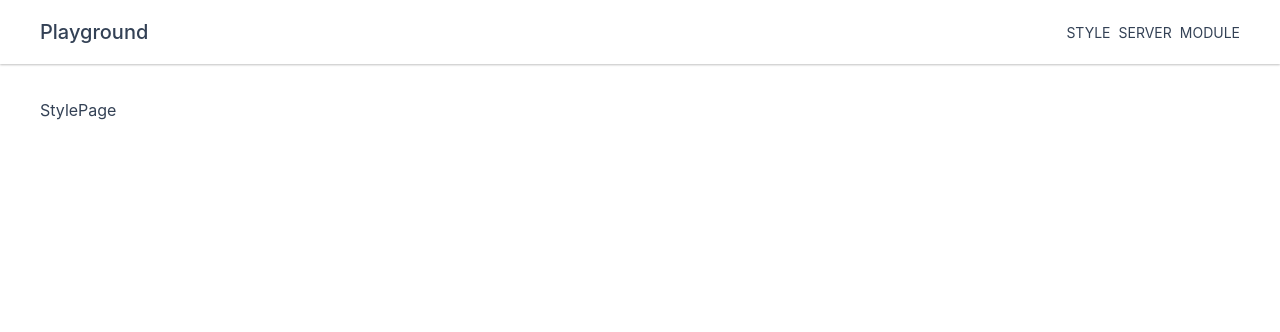
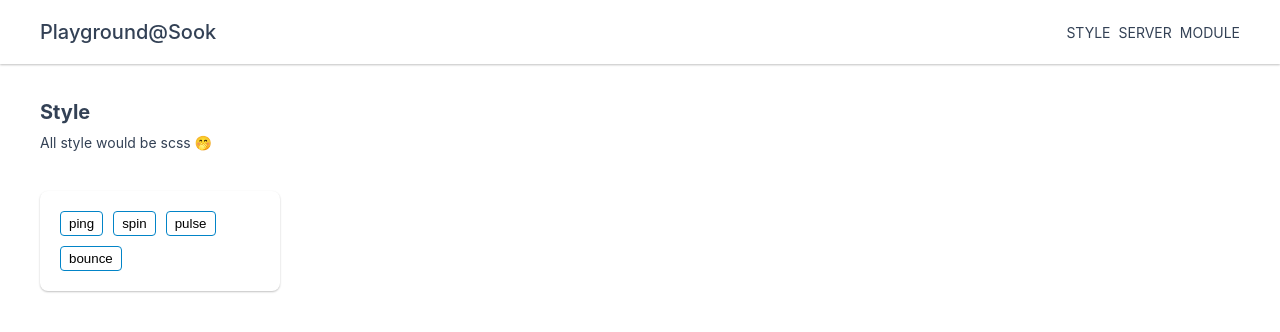
Before and after one commit to 22sook00/playGround, a React (Create React App) app: page /style in a window 1280 px wide. Shown: the top 332 px of the page. Built offline with nearby package versions, Linux system fonts and the light colour scheme.

Commit message:
Add tag components aside page

```diff
--- a/src/components/Common/Header/Header.tsx
+++ b/src/components/Common/Headers/Header.tsx
@@ -7,7 +7,7 @@ const Header = () => {
 		<header className="header-container">
 			<nav className="nav-list">
 				<a href="/">
-					<h2>Playground</h2>
+					<h2>Playground@Sook</h2>
 				</a>
 
 				<div>
--- /dev/null
+++ b/src/components/Common/Headers/SubHeader.tsx
@@ -0,0 +1,18 @@
+import React, { FC } from "react";
+import "./subHeader.scss";
+
+type SubHeaderProps = {
+	title: string;
+	desc?: string;
+};
+
+const SubHeader: FC<SubHeaderProps> = ({ title, desc }) => {
+	return (
+		<header className="subheader-container">
+			<h2>{title}</h2>
+			{desc && <p>{desc}</p>}
+		</header>
+	);
+};
+
+export default SubHeader;
--- /dev/null
+++ b/src/components/Common/Headers/subHeader.scss
@@ -0,0 +1,10 @@
+.subheader-container {
+	margin-bottom: 40px;
+	h2 {
+		font-size: 20px;
+		margin-bottom: 10px;
+	}
+	p {
+		font-size: 14px;
+	}
+}
--- a/src/components/Common/Layout/Layout.tsx
+++ b/src/components/Common/Layout/Layout.tsx
@@ -1,5 +1,5 @@
 import React, { FC } from "react";
-import Header from "../Header/Header";
+import Header from "../Headers/Header";
 import "./layout.scss";
 
 interface LayoutProps {
--- /dev/null
+++ b/src/components/Common/Tag/Tag.tsx
@@ -0,0 +1,21 @@
+import React, { FC } from "react";
+import "./tab.scss";
+
+interface TagProps {
+	tagArray: { id: number; type: string }[];
+}
+const Tag: FC<TagProps> = ({ tagArray }) => {
+	return (
+		<aside className="tab-container">
+			{tagArray.map((types) => {
+				return (
+					<button className="tag-item" key={types.id}>
+						{types.type}
+					</button>
+				);
+			})}
+		</aside>
+	);
+};
+
+export default Tag;
--- /dev/null
+++ b/src/components/Common/Tag/tab.scss
@@ -0,0 +1,18 @@
+.tab-container {
+	position: sticky;
+	top: 100px;
+	width: 200px;
+	height: fit-content;
+	box-shadow: 0 1px 2px 0 #c2c2c2;
+	padding: 20px;
+	border-radius: 8px;
+	display: flex;
+	flex-wrap: wrap;
+	gap: 10px;
+}
+.tag-item {
+	width: fit-content;
+	padding: 4px 8px;
+	border-radius: 4px;
+	border: 0.5px solid #0284c7;
+}
--- a/src/index.scss
+++ b/src/index.scss
@@ -11,6 +11,8 @@ code {
 	font-family: source-code-pro, Menlo, Monaco, Consolas, "Courier New",
 		monospace;
 }
+p,
+span,
 h1,
 h2,
 h3,
@@ -22,3 +24,11 @@ a {
 	text-decoration: none;
 	color: #334155;
 }
+button {
+	background: none;
+	cursor: pointer;
+}
+button:focus,
+button:active {
+	outline: none;
+}
--- a/src/pages/StylePage.tsx
+++ b/src/pages/StylePage.tsx
@@ -1,8 +1,21 @@
 import React from "react";
+import SubHeader from "../components/Common/Headers/SubHeader";
 import Layout from "../components/Common/Layout/Layout";
+import Tag from "../components/Common/Tag/Tag";
 
 const StylePage = () => {
-	return <Layout>StylePage</Layout>;
+	const styleData = [
+		{ id: 1, type: "ping" },
+		{ id: 2, type: "spin" },
+		{ id: 3, type: "pulse" },
+		{ id: 4, type: "bounce" },
+	];
+	return (
+		<Layout>
+			<SubHeader title="Style" desc={"All style would be scss 🤭"} />
+			<Tag tagArray={styleData} />
+		</Layout>
+	);
 };
 
 export default StylePage;
```
Also changed, not shown: src/components/Common/Tab/Tab.tsx (deleted, +0 -9 lines), src/components/Common/Headers/header.scss (renamed from src/components/Common/Header/header.scss), src/components/Common/Tab/tab.scss (deleted).
